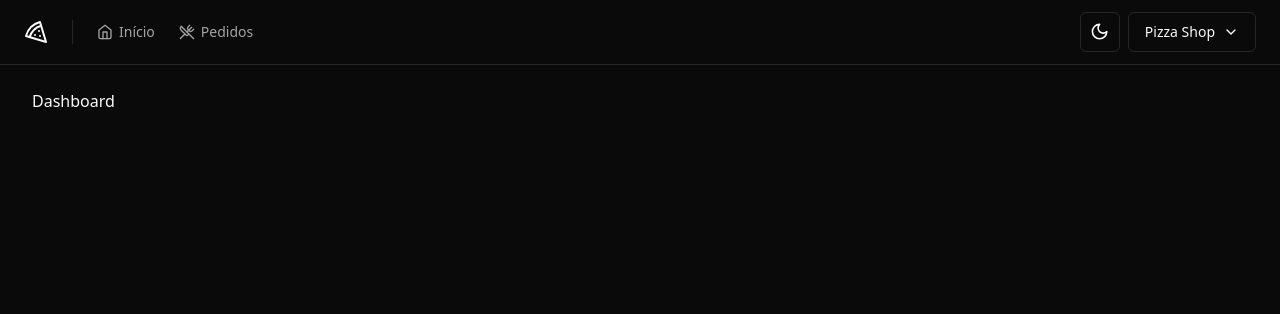
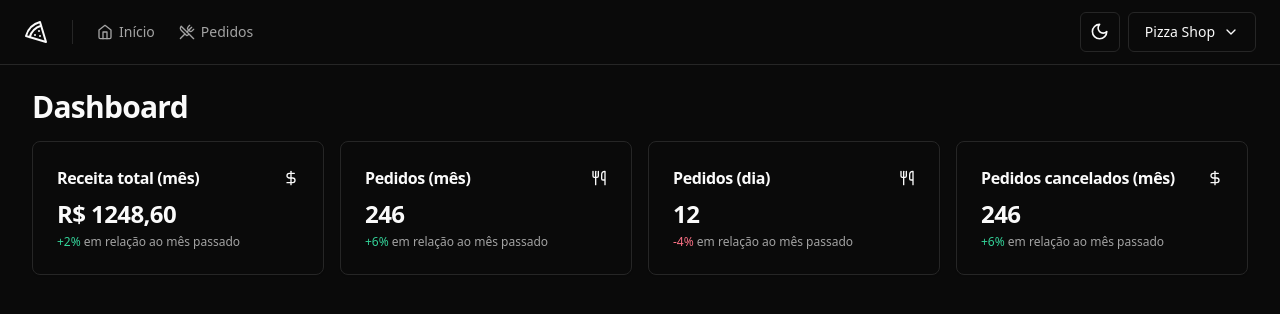
Before and after one commit to izaiasmorais/pizzashop, a React (Vite) app: page / in a window 1280 px wide. Shown: the top 314 px of the page. Built offline with nearby package versions, Linux system fonts and the light colour scheme.

Commit message:
chore: create dashboard cards

```diff
--- /dev/null
+++ b/src/components/ui/card.tsx
@@ -0,0 +1,79 @@
+import * as React from "react"
+
+import { cn } from "@/lib/utils"
+
+const Card = React.forwardRef<
+  HTMLDivElement,
+  React.HTMLAttributes<HTMLDivElement>
+>(({ className, ...props }, ref) => (
+  <div
+    ref={ref}
+    className={cn(
+      "rounded-lg border bg-card text-card-foreground shadow-sm",
+      className
+    )}
+    {...props}
+  />
+))
+Card.displayName = "Card"
+
+const CardHeader = React.forwardRef<
+  HTMLDivElement,
+  React.HTMLAttributes<HTMLDivElement>
+>(({ className, ...props }, ref) => (
+  <div
+    ref={ref}
+    className={cn("flex flex-col space-y-1.5 p-6", className)}
+    {...props}
+  />
+))
+CardHeader.displayName = "CardHeader"
+
+const CardTitle = React.forwardRef<
+  HTMLParagraphElement,
+  React.HTMLAttributes<HTMLHeadingElement>
+>(({ className, ...props }, ref) => (
+  <h3
+    ref={ref}
+    className={cn(
+      "text-2xl font-semibold leading-none tracking-tight",
+      className
+    )}
+    {...props}
+  />
+))
+CardTitle.displayName = "CardTitle"
+
+const CardDescription = React.forwardRef<
+  HTMLParagraphElement,
+  React.HTMLAttributes<HTMLParagraphElement>
+>(({ className, ...props }, ref) => (
+  <p
+    ref={ref}
+    className={cn("text-sm text-muted-foreground", className)}
+    {...props}
+  />
+))
+CardDescription.displayName = "CardDescription"
+
+const CardContent = React.forwardRef<
+  HTMLDivElement,
+  React.HTMLAttributes<HTMLDivElement>
+>(({ className, ...props }, ref) => (
+  <div ref={ref} className={cn("p-6 pt-0", className)} {...props} />
+))
+CardContent.displayName = "CardContent"
+
+const CardFooter = React.forwardRef<
+  HTMLDivElement,
+  React.HTMLAttributes<HTMLDivElement>
+>(({ className, ...props }, ref) => (
+  <div
+    ref={ref}
+    className={cn("flex items-center p-6 pt-0", className)}
+    {...props}
+  />
+))
+CardFooter.displayName = "CardFooter"
+
+export { Card, CardHeader, CardFooter, CardTitle, CardDescription, CardContent }
--- a/src/pages/app/dashboard.tsx
+++ /dev/null
@@ -1,10 +0,0 @@
-import { Helmet } from "react-helmet-async";
-
-export function Dashboard() {
-  return (
-    <>
-      <Helmet title="Dashboard" />
-      <h1>Dashboard</h1>
-    </>
-  );
-}
--- /dev/null
+++ b/src/pages/app/dashboard/dashboard.tsx
@@ -0,0 +1,23 @@
+import { Helmet } from "react-helmet-async";
+import { MonthRevenueCard } from "./month-revenue-card";
+import { MonthOrderAmountCard } from "./month-orders-amount-card";
+import { DayOrderAmountCard } from "./day-order-amount-card";
+import { MonthCanceledOrdersAmountCard } from "./month-canceled-orders-amount-card";
+
+export function Dashboard() {
+  return (
+    <>
+      <Helmet title="Dashboard" />
+      <div className="flex flex-col gap-4">
+        <h1 className="text-3xl font-bold tracking-tight">Dashboard</h1>
+
+        <div className="grid grid-cols-4 gap-4">
+          <MonthRevenueCard />
+          <MonthOrderAmountCard />
+          <DayOrderAmountCard />
+          <MonthCanceledOrdersAmountCard />
+        </div>
+      </div>
+    </>
+  );
+}
--- /dev/null
+++ b/src/pages/app/dashboard/day-order-amount-card.tsx
@@ -0,0 +1,21 @@
+import { Card, CardHeader, CardTitle, CardContent } from "@/components/ui/card";
+import { Utensils } from "lucide-react";
+
+export function DayOrderAmountCard() {
+  return (
+    <Card>
+      <CardHeader className="flex flex-row items-center justify-between space-y-0 pb-2">
+        <CardTitle className="text-base font-semibold">Pedidos (dia)</CardTitle>
+        <Utensils className="h-4 w-4" />
+      </CardHeader>
+
+      <CardContent className="space-y-1">
+        <span className="text-2xl font-bold tracking-tight">12</span>
+        <p className="text-xs text-muted-foreground">
+          <span className="text-rose-500 dark:text-rose-400">-4%</span> em
+          relação ao mês passado
+        </p>
+      </CardContent>
+    </Card>
+  );
+}
--- /dev/null
+++ b/src/pages/app/dashboard/month-canceled-orders-amount-card.tsx
@@ -0,0 +1,21 @@
+import { Card, CardHeader, CardTitle, CardContent } from "@/components/ui/card";
+import { DollarSign } from "lucide-react";
+
+export function MonthCanceledOrdersAmountCard() {
+  return (
+    <Card>
+      <CardHeader className="flex flex-row items-center justify-between space-y-0 pb-2">
+        <CardTitle className="text-base font-semibold">Pedidos cancelados (mês)</CardTitle>
+        <DollarSign className="h-4 w-4" />
+      </CardHeader>
+
+      <CardContent className="space-y-1">
+        <span className="text-2xl font-bold tracking-tight">246</span>
+        <p className="text-xs text-muted-foreground">
+          <span className="text-emerald-500 dark:text-emerald-400">+6%</span> em
+          relação ao mês passado
+        </p>
+      </CardContent>
+    </Card>
+  );
+}
--- /dev/null
+++ b/src/pages/app/dashboard/month-orders-amount-card.tsx
@@ -0,0 +1,21 @@
+import { Card, CardHeader, CardTitle, CardContent } from "@/components/ui/card";
+import {  Utensils } from "lucide-react";
+
+export function MonthOrderAmountCard() {
+  return (
+    <Card>
+      <CardHeader className="flex flex-row items-center justify-between space-y-0 pb-2">
+        <CardTitle className="text-base font-semibold">Pedidos (mês)</CardTitle>
+        <Utensils className="h-4 w-4" />
+      </CardHeader>
+
+      <CardContent className="space-y-1">
+        <span className="text-2xl font-bold tracking-tight">246</span>
+        <p className="text-xs text-muted-foreground">
+          <span className="text-emerald-500 dark:text-emerald-400">+6%</span> em
+          relação ao mês passado
+        </p>
+      </CardContent>
+    </Card>
+  );
+}
--- /dev/null
+++ b/src/pages/app/dashboard/month-revenue-card.tsx
@@ -0,0 +1,23 @@
+import { Card, CardHeader, CardTitle, CardContent } from "@/components/ui/card";
+import { DollarSign } from "lucide-react";
+
+export function MonthRevenueCard() {
+	return (
+    <Card>
+      <CardHeader className="flex flex-row items-center justify-between space-y-0 pb-2">
+        <CardTitle className="text-base font-semibold">
+          Receita total (mês)
+        </CardTitle>
+        <DollarSign className="h-4 w-4" />
+      </CardHeader>
+
+      <CardContent className="space-y-1">
+        <span className="text-2xl font-bold tracking-tight">R$ 1248,60</span>
+        <p className="text-xs text-muted-foreground">
+          <span className="text-emerald-500 dark:text-emerald-400">+2%</span> em
+          relação ao mês passado
+        </p>
+      </CardContent>
+    </Card>
+  );
+}
--- a/src/routes.tsx
+++ b/src/routes.tsx
@@ -1,5 +1,5 @@
 import { createBrowserRouter } from "react-router-dom";
-import { Dashboard } from "./pages/app/dashboard";
+import { Dashboard } from "./pages/app/dashboard/dashboard";
 import { SignIn } from "./pages/auth/sign-in";
 import { AppLayout } from "./pages/_layouts/app";
 import { AuthLayout } from "./pages/_layouts/auth";
```
